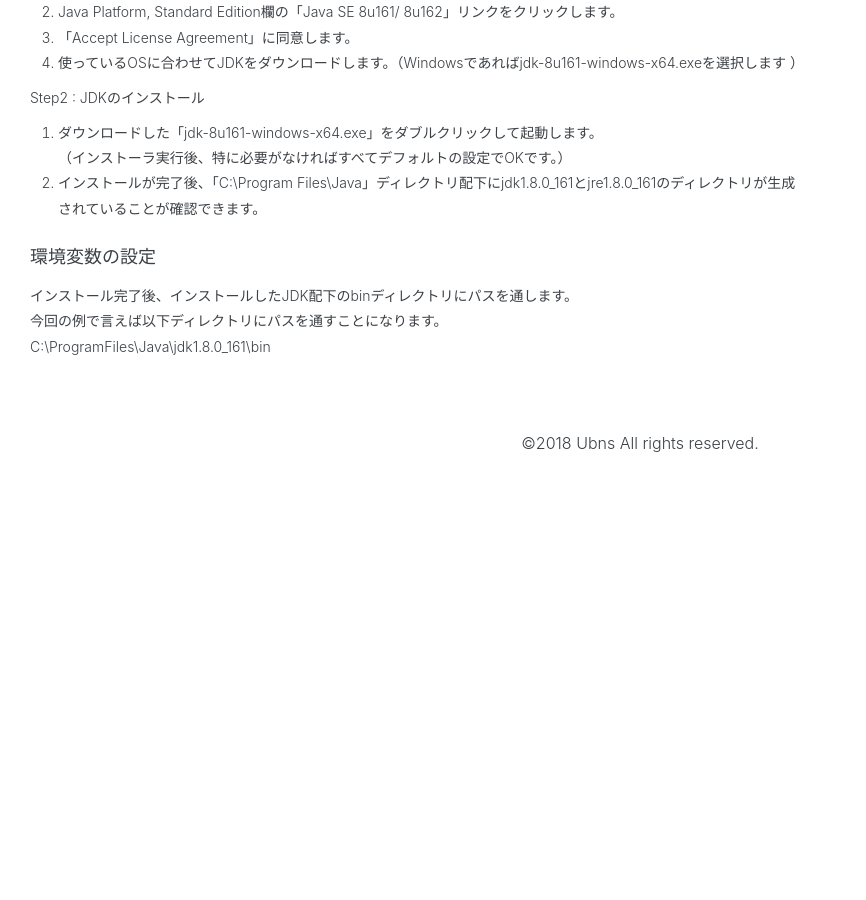
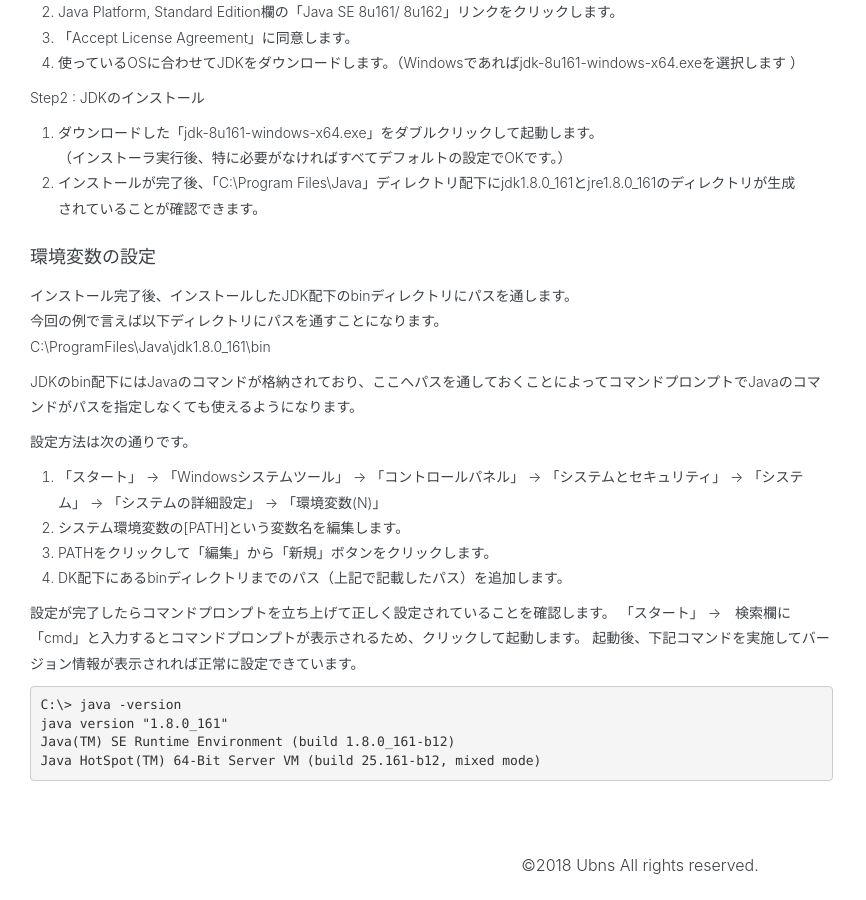
Before and after one commit to modulesjp/JavaTraining, a Jekyll site: the page built from docs/introductions/1.0.2.java-dev-env.md, in a window 1280 px wide and 900 px high, scrolled down 1481 px. Shown: the whole window, without its empty margins (0-866 px from the left). Built offline with Jekyll 4.4.1, drawn with Linux system fonts in a browser that asks for light colours; nearby versions of some CDN libraries; our own code applies the rules of GitHub Pages for plain Markdown files; before the commit the page ends 1959 px from its top, so only the background shows below that.

Commit message:
2018.03.30

````diff
--- a/docs/introductions/1.0.2.java-dev-env.md
+++ b/docs/introductions/1.0.2.java-dev-env.md
@@ -64,3 +64,22 @@
 インストール完了後、インストールしたJDK配下のbinディレクトリにパスを通します。
 今回の例で言えば以下ディレクトリにパスを通すことになります。
 C:\ProgramFiles\Java\jdk1.8.0_161\bin
+
+JDKのbin配下にはJavaのコマンドが格納されており、ここへパスを通しておくことによってコマンドプロンプトでJavaのコマンドがパスを指定しなくても使えるようになります。
+
+設定方法は次の通りです。
+1. 「スタート」 → 「Windowsシステムツール」 → 「コントロールパネル」 → 「システムとセキュリティ」 → 「システム」 → 「システムの詳細設定」 → 「環境変数(N)」
+2. システム環境変数の[PATH]という変数名を編集します。
+3. PATHをクリックして「編集」から「新規」ボタンをクリックします。
+4. DK配下にあるbinディレクトリまでのパス（上記で記載したパス）を追加します。
+
+設定が完了したらコマンドプロンプトを立ち上げて正しく設定されていることを確認します。
+「スタート」 →　検索欄に「cmd」と入力するとコマンドプロンプトが表示されるため、クリックして起動します。
+起動後、下記コマンドを実施してバージョン情報が表示されれば正常に設定できています。
+
+```bash
+C:\> java -version
+java version "1.8.0_161"
+Java(TM) SE Runtime Environment (build 1.8.0_161-b12)
+Java HotSpot(TM) 64-Bit Server VM (build 25.161-b12, mixed mode)
+```
````
